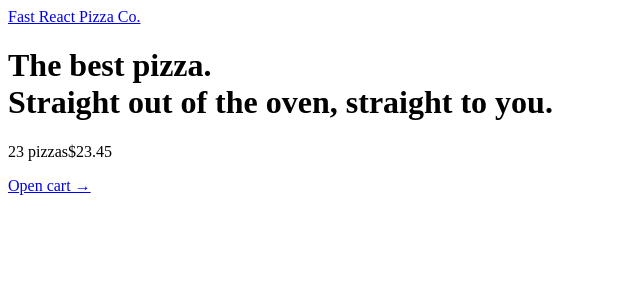
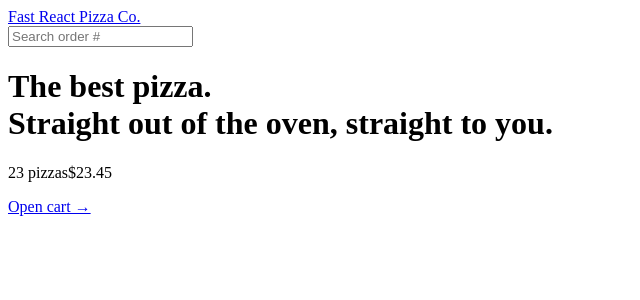
Before and after one commit to ivantxo/18_fast_react_pizza, a React (Vite) app: page / in a window 1280 px wide. Shown: the top 300 px of the page, without its empty margins (0-640 px from the left). Built offline with nearby package versions, Linux system fonts and the light colour scheme.

Commit message:
Fetching orders I
- Created component SearchOrder and add it to the header

```diff
--- /dev/null
+++ b/src/features/order/SearchOrder.jsx
@@ -0,0 +1,26 @@
+import { useState } from "react";
+import { useNavigate } from "react-router-dom";
+
+function SearchOrder() {
+  const [query, setQuery] = useState("");
+  const navigate = useNavigate();
+
+  function handleSubmit(e) {
+    e.preventDefault();
+    if (!query) return;
+    navigate(`order/${query}`);
+    setQuery("");
+  }
+
+  return (
+    <form onSubmit={handleSubmit}>
+      <input
+        placeholder="Search order #"
+        value={query}
+        onChange={(e) => setQuery(e.target.value)}
+      />
+    </form>
+  );
+}
+
+export default SearchOrder;
--- a/src/ui/Header.jsx
+++ b/src/ui/Header.jsx
@@ -1,9 +1,12 @@
 import { Link } from "react-router-dom";
+import SearchOrder from "../features/order/SearchOrder";
 
 function Header() {
   return (
     <header>
       <Link to="/">Fast React Pizza Co.</Link>
+
+      <SearchOrder />
     </header>
   );
 }
```
